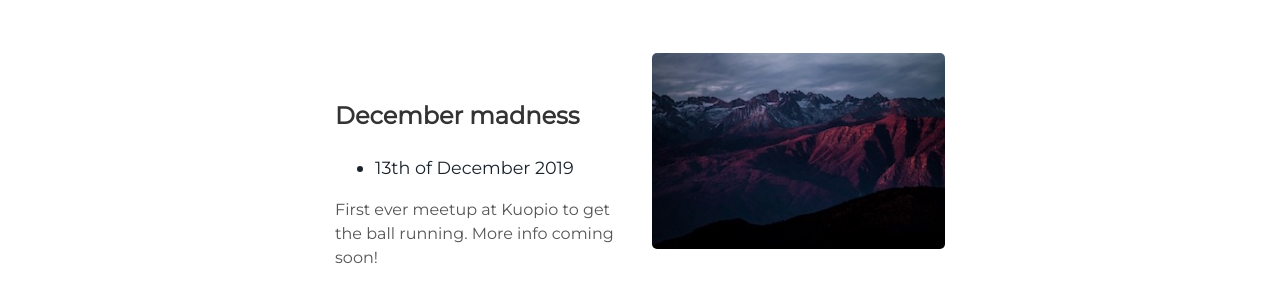
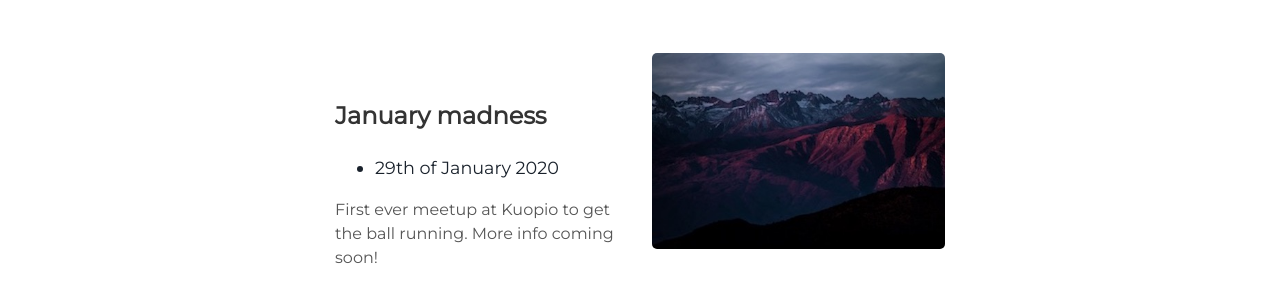
Before and after one commit to kuosec/kuosec.github.io, a Jekyll site: the page built from index.html, in a window 1280 px wide. Shown: the part 1421-1715 px from the top of the page. Built offline with Jekyll 4.4.1, drawn with Linux system fonts in a browser that asks for light colours.

Commit message:
Update projects.html

```diff
--- a/_includes/projects.html
+++ b/_includes/projects.html
@@ -6,9 +6,9 @@
     <img alt="mountains" src="{{ "/assets/img/mountains.jpg" | prepend: site.baseurl }}" />
   </div>
   <div class="contents">
-    <h3> December madness </h3>
+    <h3> January madness </h3>
     <ul>
-      <li> 13th of December 2019</li>
+      <li> 29th of January 2020</li>
     </ul>
     <p>First ever meetup at Kuopio to get the ball running. More info coming soon!</p>
     <a class="project-link" href="#">Check it out</a>
```
